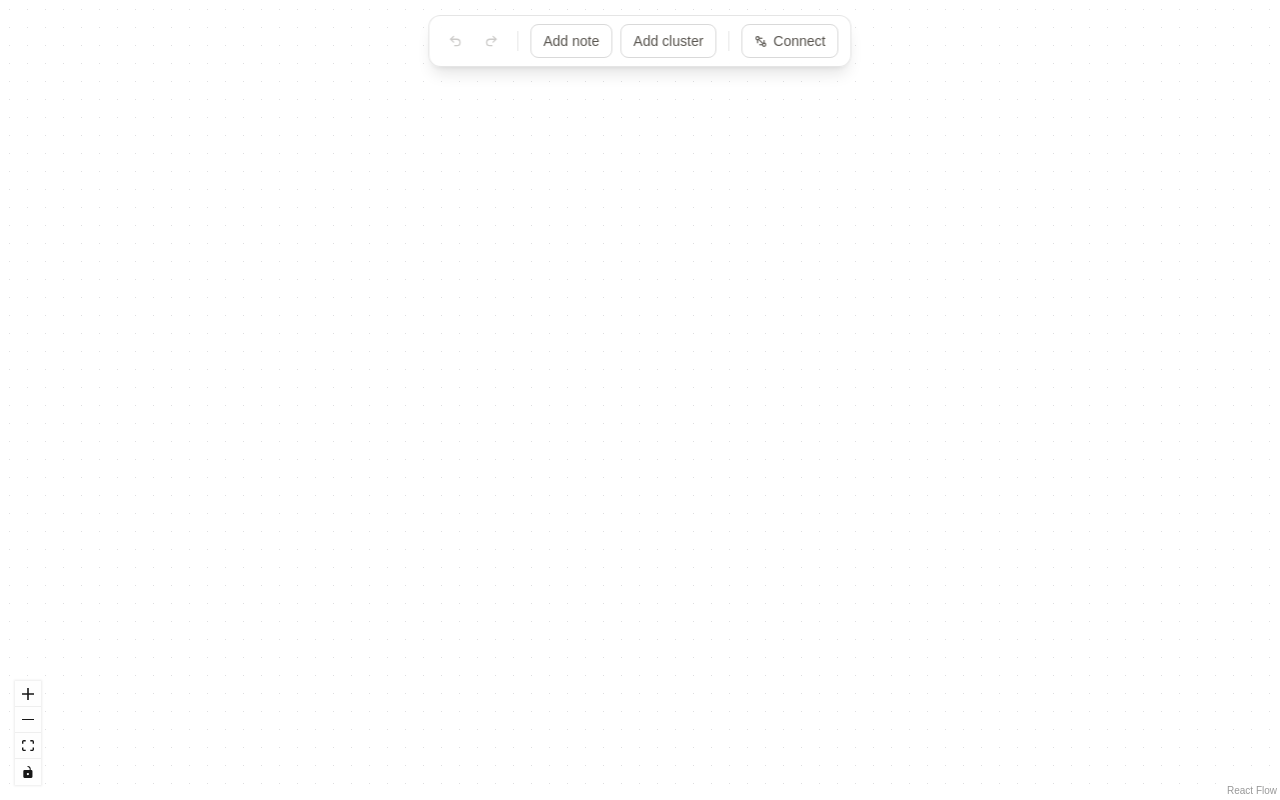
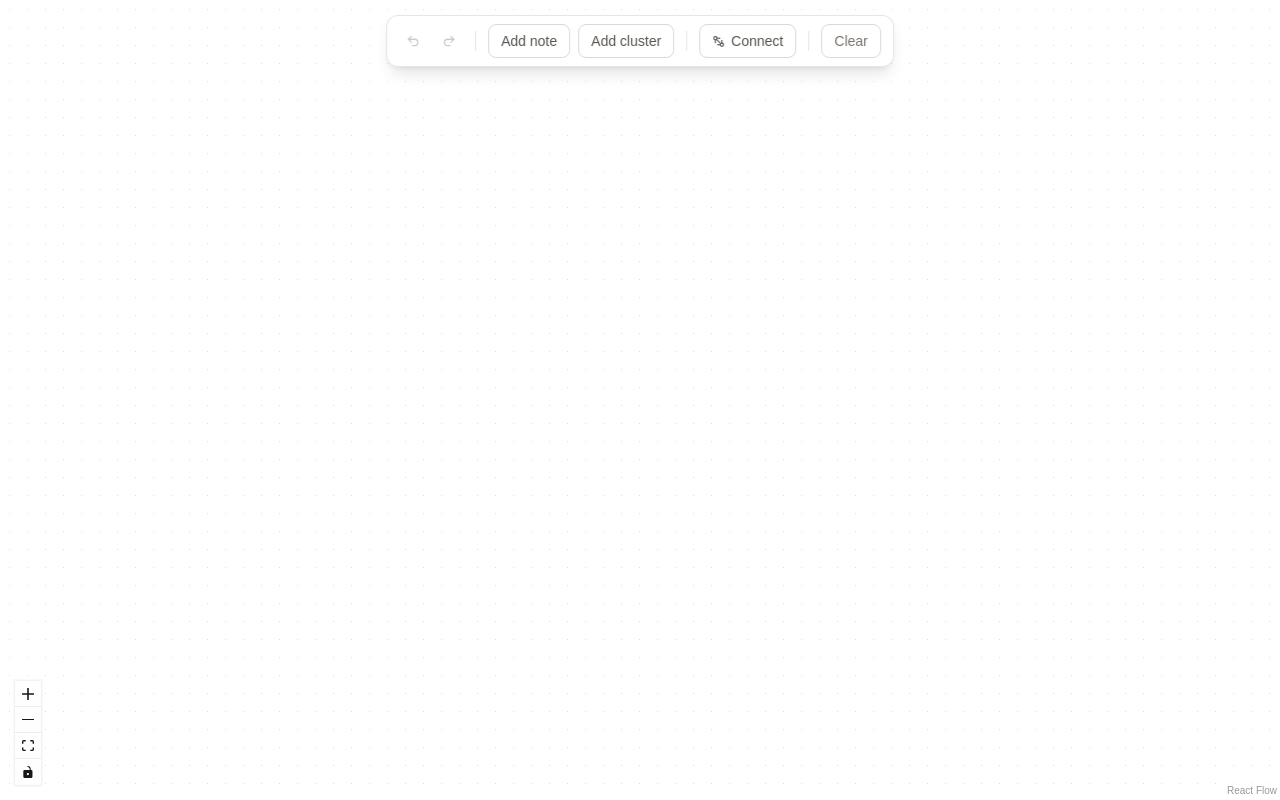
Before and after one commit to dixiuseb/big-corkboard, a Next.js app: page / in a window 1280 px wide. Built offline with nearby package versions, Linux system fonts and the light colour scheme.

Commit message:
feat: board state saved in localstorage

```diff
--- a/src/app/page.tsx
+++ b/src/app/page.tsx
@@ -1,4 +1,14 @@
-import { Board } from "@/components/Board";
+"use client";
+
+// Board uses localStorage for persistence, which is browser-only.
+// ssr: false prevents Next.js from rendering it on the server and avoids
+// hydration mismatches when restoring saved canvas state.
+import dynamic from "next/dynamic";
+
+const Board = dynamic(
+  () => import("@/components/Board").then((m) => m.Board),
+  { ssr: false },
+);
 
 export default function Home() {
   return <Board />;
--- a/src/components/Board.tsx
+++ b/src/components/Board.tsx
@@ -9,10 +9,12 @@ import {
   ConnectionLineType,
   useNodesState,
   useEdgesState,
+  useReactFlow,
   addEdge,
   type Connection,
   type Edge,
   type Node,
+  type Viewport,
   type XYPosition,
 } from "@xyflow/react";
 import "@xyflow/react/dist/style.css";
@@ -27,6 +29,14 @@ import { ClusterPanel } from "@/components/ClusterPanel";
 import { Toolbar } from "@/components/Toolbar";
 import { DEFAULT_NOTE_COLOR } from "@/lib/noteColors";
 import { UndoContext } from "@/lib/UndoContext";
+import {
+  loadBoardsMeta,
+  saveBoardsMeta,
+  loadBoardState,
+  saveBoardState,
+  type BoardMeta,
+  type PersistedBoardState,
+} from "@/lib/persistence";
 
 type BoardNode = NoteFlowNode | ClusterFlowNode;
 
@@ -34,15 +44,91 @@ type ContextMenu = { edgeId: string; x: number; y: number };
 
 const DIRECTION_CYCLE: EdgeDirection[] = ["none", "forward", "reverse", "both"];
 
-const initialNodes: BoardNode[] = [];
-const initialEdges: BoardEdgeType[] = [];
-
 type Snapshot = { nodes: BoardNode[]; edges: BoardEdgeType[] };
 const MAX_HISTORY = 50;
+const DEFAULT_VIEWPORT: Viewport = { x: 0, y: 0, zoom: 1 };
+
+// Strip React Flow's internal runtime properties before writing to localStorage.
+// Also clear UI-only flags (isDropTarget, expanded) that shouldn't survive a reload.
+function serializeNodes(nodes: BoardNode[]): object[] {
+  return nodes.map((n) => {
+    const base = { id: n.id, type: n.type, position: n.position };
+    if (n.type === "noteCard") {
+      // eslint-disable-next-line @typescript-eslint/no-unused-vars
+      const { isDropTarget: _dt, ...cleanData } = n.data;
+      return { ...base, data: cleanData };
+    }
+    // clusterNode
+    // eslint-disable-next-line @typescript-eslint/no-unused-vars
+    const { isDropTarget: _dt, expanded: _ex, ...cleanData } = (n as ClusterFlowNode).data;
+    return { ...base, data: cleanData };
+  });
+}
+
+function serializeEdges(edges: BoardEdgeType[]): object[] {
+  return edges.map(({ id, source, target, sourceHandle, targetHandle, type, data }) => ({
+    id, source, target, sourceHandle, targetHandle, type, data,
+  }));
+}
+
+// ── Viewport resetter (must live inside the ReactFlow provider) ───────────────
+function ViewportResetter({ signal }: { signal: number }) {
+  const { setViewport } = useReactFlow();
+  useEffect(() => {
+    if (signal > 0) setViewport(DEFAULT_VIEWPORT, { duration: 0 });
+  }, [signal, setViewport]);
+  return null;
+}
 
 export function Board() {
-  const [nodes, setNodes, onNodesChange] = useNodesState<BoardNode>(initialNodes);
-  const [edges, setEdges, onEdgesChange] = useEdgesState<BoardEdgeType>(initialEdges);
+  // ── Persistence: load saved board on first render ─────────────────────────
+  // page.tsx uses ssr:false so localStorage is always available here.
+  const [boardId] = useState<string>(() => {
+    const meta = loadBoardsMeta();
+    if (meta.length > 0) return meta[0].id;
+    const newId = crypto.randomUUID();
+    saveBoardsMeta([{ id: newId, title: "Board 1" } satisfies BoardMeta]);
+    return newId;
+  });
+
+  const [savedState] = useState<PersistedBoardState | null>(() => loadBoardState(boardId));
+
+  const [nodes, setNodes, onNodesChange] = useNodesState<BoardNode>(
+    (savedState?.nodes ?? []) as BoardNode[],
+  );
+  const [edges, setEdges, onEdgesChange] = useEdgesState<BoardEdgeType>(
+    (savedState?.edges ?? []) as BoardEdgeType[],
+  );
+
+  const defaultViewport = savedState?.viewport ?? DEFAULT_VIEWPORT;
+
+  // Tracks the latest viewport so it's included in auto-saves.
+  const viewportRef = useRef<Viewport>(defaultViewport);
+
+  // ── Debounced auto-save (nodes + edges + current viewport) ────────────────
+  useEffect(() => {
+    const timer = setTimeout(() => {
+      saveBoardState(boardId, {
+        nodes: serializeNodes(nodes),
+        edges: serializeEdges(edges),
+        viewport: viewportRef.current,
+      });
+    }, 500);
+    return () => clearTimeout(timer);
+  }, [nodes, edges, boardId]);
+
+  const onMoveEnd = useCallback((_: unknown, viewport: Viewport) => {
+    viewportRef.current = viewport;
+    // Save immediately on viewport change (panning / zooming without editing).
+    saveBoardState(boardId, {
+      nodes: serializeNodes(nodesRef.current),
+      edges: serializeEdges(edgesRef.current),
+      viewport,
+    });
+  }, [boardId]);
+
+  // Signal for ViewportResetter (incremented on "Clear board").
+  const [resetViewportSignal, setResetViewportSignal] = useState(0);
 
   // Always-fresh refs so drag/keyboard callbacks never capture stale state.
   const nodesRef = useRef(nodes);
@@ -429,6 +515,20 @@ export function Board() {
     ? (edges.find((e) => e.id === contextMenu.edgeId) as BoardEdgeType | undefined)
     : null;
 
+  // ── Clear board ───────────────────────────────────────────────────────────
+  const handleClearBoard = useCallback(() => {
+    if (!window.confirm("Clear this board? All notes and connections will be removed.")) return;
+    setNodes([]);
+    setEdges([]);
+    undoStack.current = [];
+    redoStack.current = [];
+    setCanUndo(false);
+    setCanRedo(false);
+    setResetViewportSignal((s) => s + 1);
+    viewportRef.current = DEFAULT_VIEWPORT;
+    saveBoardState(boardId, { nodes: [], edges: [], viewport: DEFAULT_VIEWPORT });
+  }, [boardId, setNodes, setEdges, setCanUndo, setCanRedo]);
+
   const undoContextValue = useMemo(() => ({ pushSnapshot }), [pushSnapshot]);
 
   return (
@@ -452,8 +552,8 @@ export function Board() {
           onNodeDragStart={onNodeDragStart}
           onNodeDrag={onNodeDrag}
           onNodeDragStop={onNodeDragStop}
-          fitView
-          fitViewOptions={{ padding: 0.35 }}
+          onMoveEnd={onMoveEnd}
+          defaultViewport={defaultViewport}
           minZoom={0.15}
           maxZoom={2}
           connectionMode={ConnectionMode.Loose}
@@ -468,9 +568,11 @@ export function Board() {
             onRedo={redo}
             canUndo={canUndo}
             canRedo={canRedo}
+            onClearBoard={handleClearBoard}
           />
           <Background gap={18} size={1} className="opacity-40" />
           <Controls />
+          <ViewportResetter signal={resetViewportSignal} />
         </ReactFlow>
 
         {/* Cluster side panel */}
--- a/src/components/Toolbar.tsx
+++ b/src/components/Toolbar.tsx
@@ -12,9 +12,10 @@ type ToolbarProps = {
   onRedo: () => void;
   canUndo: boolean;
   canRedo: boolean;
+  onClearBoard: () => void;
 };
 
-export function Toolbar({ connecting, onToggleConnecting, onUndo, onRedo, canUndo, canRedo }: ToolbarProps) {
+export function Toolbar({ connecting, onToggleConnecting, onUndo, onRedo, canUndo, canRedo, onClearBoard }: ToolbarProps) {
   const { addNodes, screenToFlowPosition } = useReactFlow();
   const { pushSnapshot } = useUndoContext();
 
@@ -119,6 +120,17 @@ export function Toolbar({ connecting, onToggleConnecting, onUndo, onRedo, canUnd
           </svg>
           Connect
         </button>
+
+        <div className="mx-1 h-5 w-px bg-black/10 dark:bg-white/10" />
+
+        <button
+          type="button"
+          onClick={onClearBoard}
+          title="Clear all notes and connections from this board"
+          className="rounded-lg border border-black/15 px-3 py-1.5 text-sm font-medium text-stone-500 transition-colors hover:border-red-300 hover:text-red-600 dark:border-white/15 dark:text-neutral-500 dark:hover:border-red-500/50 dark:hover:text-red-400"
+        >
+          Clear
+        </button>
       </div>
     </Panel>
   );
--- /dev/null
+++ b/src/lib/persistence.ts
@@ -0,0 +1,54 @@
+// localStorage persistence helpers for Big Corkboard.
+// Board list and canvas state are stored under separate keys so the tab list
+// can be loaded instantly without deserializing every board.
+
+export const BOARDS_KEY = "corkboard:boards";
+export const boardKey = (id: string) => `corkboard:board:${id}`;
+
+export type BoardMeta = { id: string; title: string };
+
+export type PersistedBoardState = {
+  nodes: object[];
+  edges: object[];
+  viewport: { x: number; y: number; zoom: number };
+};
+
+// ── Board list ────────────────────────────────────────────────────────────────
+
+export function loadBoardsMeta(): BoardMeta[] {
+  try {
+    const raw = localStorage.getItem(BOARDS_KEY);
+    if (!raw) return [];
+    return JSON.parse(raw) as BoardMeta[];
+  } catch {
+    return [];
+  }
+}
+
+export function saveBoardsMeta(boards: BoardMeta[]): void {
+  try {
+    localStorage.setItem(BOARDS_KEY, JSON.stringify(boards));
+  } catch {
+    // Ignore quota errors silently; the board still functions in-memory.
+  }
+}
+
+// ── Board state ───────────────────────────────────────────────────────────────
+
+export function loadBoardState(id: string): PersistedBoardState | null {
+  try {
+    const raw = localStorage.getItem(boardKey(id));
+    if (!raw) return null;
+    return JSON.parse(raw) as PersistedBoardState;
+  } catch {
+    return null;
+  }
+}
+
+export function saveBoardState(id: string, state: PersistedBoardState): void {
+  try {
+    localStorage.setItem(boardKey(id), JSON.stringify(state));
+  } catch {
+    // Ignore quota errors silently.
+  }
+}
```
